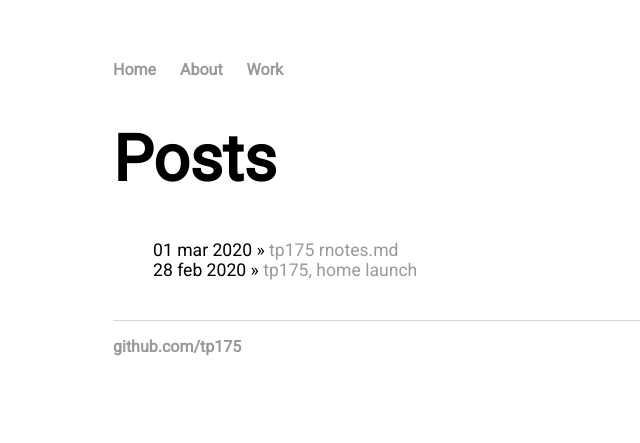
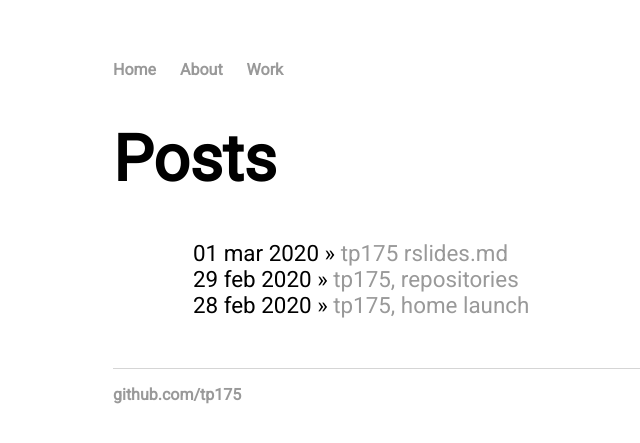
Before and after one commit to tp175/tp175.github.io, a Jekyll site: the page built from blog/index.html, in a window 1280 px wide. Shown: the top 443 px of the page, without its empty margins (79-719 px from the left). Built offline with Jekyll 4.4.1, drawn with Linux system fonts in a browser that asks for light colours.

Commit message:
content update

```diff
--- /dev/null
+++ b/_posts/2020-02-29-tp175-repositories.md
@@ -0,0 +1,7 @@
+---
+layout: post
+title: "tp175, Repositories"
+date: 2020-02-29
+---
+
+Github I have ...
--- a/_posts/2020-03-01-tp175-Rnotes.md.html
+++ b/_posts/2020-03-01-tp175-Rslides.md.html
@@ -3,7 +3,7 @@
 
 <head>
   <meta charset="utf-8">
-  <title>tp175, course-intro-devR</title>
+  <title>"tp175, course-intro-devR"</title>
 
   <meta name="apple-mobile-web-app-capable" content="yes" />
   <meta name="apple-mobile-web-app-status-bar-style" content="black-translucent" />
--- a/css/main.css
+++ b/css/main.css
@@ -25,10 +25,6 @@ h1 {
     font-size: 4em;
     font-family: 'Roboto', Arial, Helevtica, sans-serif;
 }
-h2 {
-    font-size: 2.5em;
-    font-family:'Roboto', Arial, Helevtica, sans-serif;
-}
 h4 {
     font-size: 2em;
     font-family: 'Roboto', Arial, Helevtica, sans-serif;
@@ -45,8 +41,8 @@ footer {
 }
 
 ul.posts {
-    margin: 20px auto 40px;
-    font-size: 1.1em;
+    margin-left: 40px;margin-top: 0px;margin-bottom: 50px;
+    font-size: 1.4em;
 	text-transform: lowercase;
 }
 
```
Also changed, not shown: README.md.
